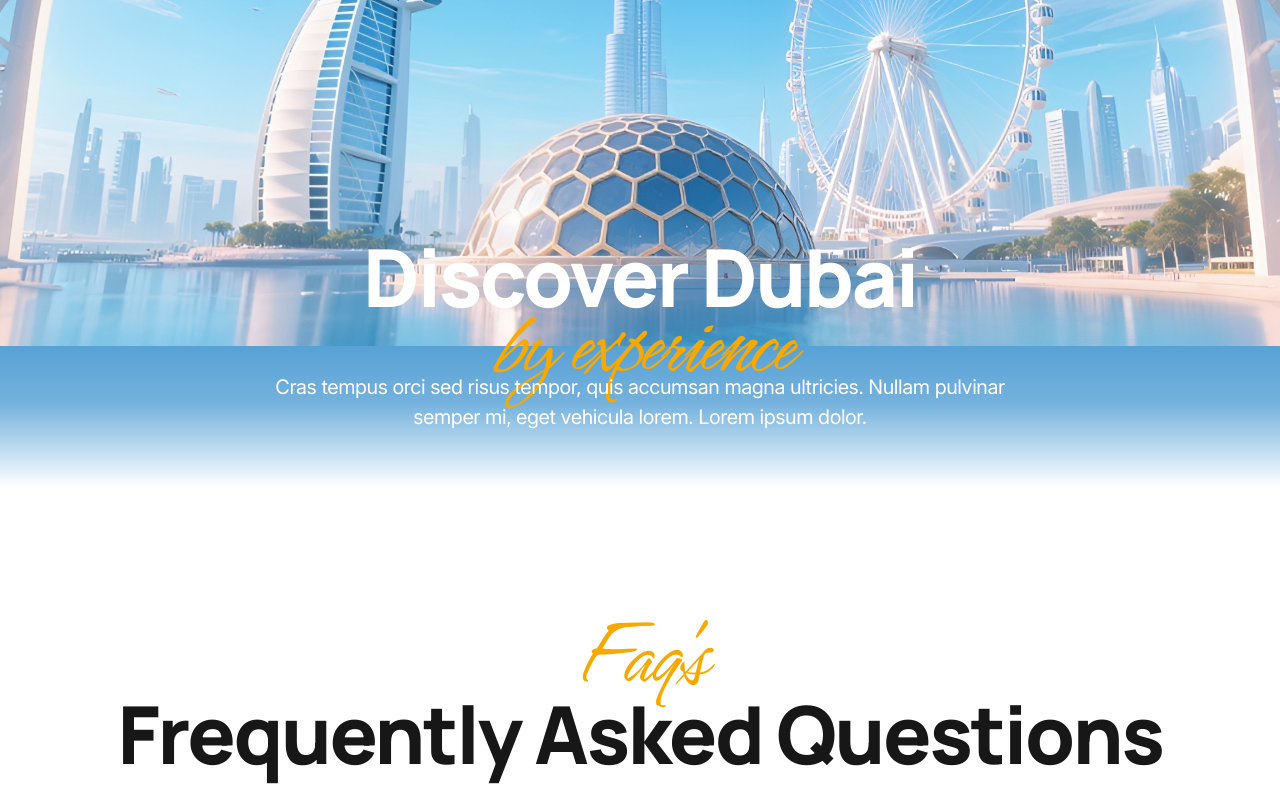
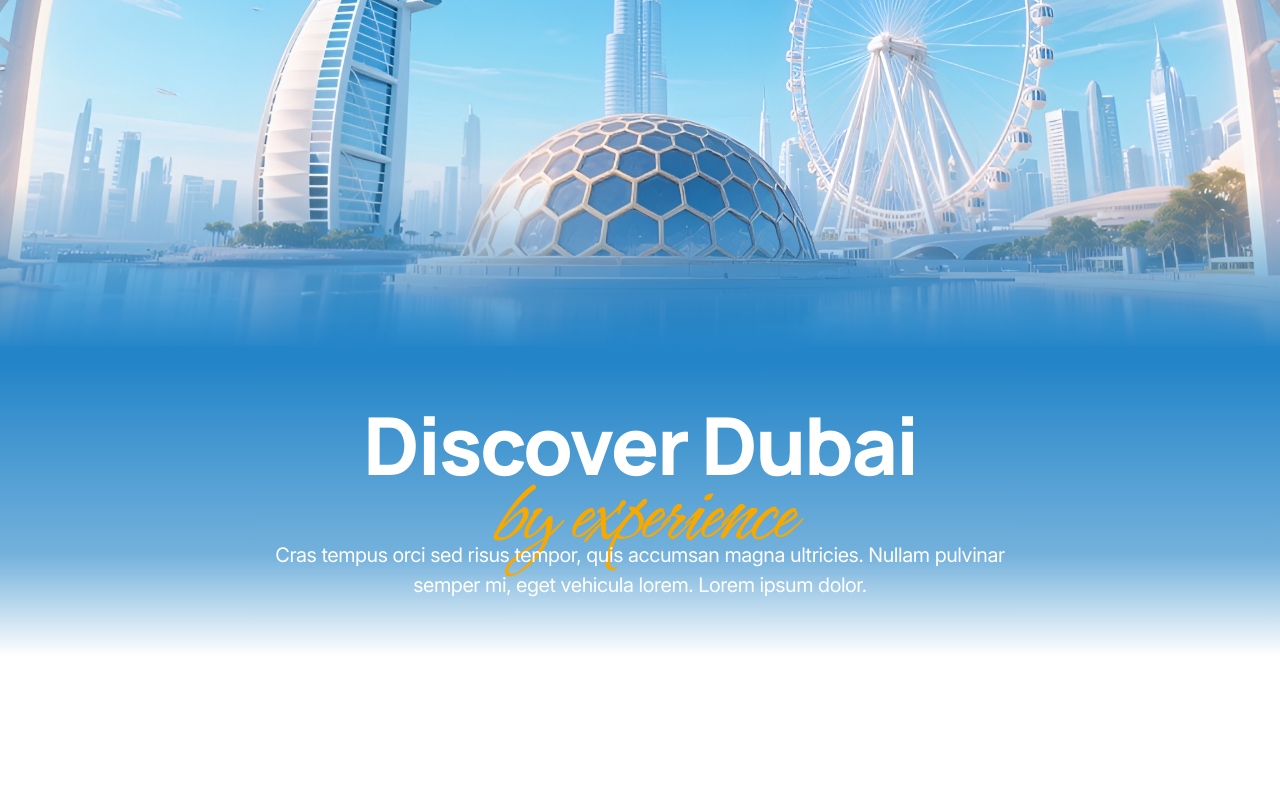
Before and after one commit to AdeelTahir-SE/TRAVI---AI-powered-travel-news-app, a Next.js app: page / in a window 1280 px wide. Shown: the part 428-1214 px from the top of the page. Built offline with nearby package versions, Linux system fonts and the light colour scheme.

Commit message:
refactor(hero-section): improve layout structure and gradient styling
Replace blur background with linear gradient and restructure content container for better maintainability

```diff
--- a/src/components/hero-section.tsx
+++ b/src/components/hero-section.tsx
@@ -9,17 +9,17 @@ export default function HeroSection() {
         className="w-full h-full md:h-fit object-cover md:object-contain relative top-[69px] sm:top-[53px] z-10"
         alt=""
       />
+      <div className="bg-[linear-gradient(to_bottom,rgba(35,132,200,0)_0%,rgba(35,132,200,0)_0%,#2384C8_100%)] h-[168px] w-full relative bottom-[109px]  z-20"></div>
+
       <section className="flex flex-col items-center justify-center relative z-20 bottom-14 ">
-        <div className="background-blue-gradient blur-[64px] min-h-full"></div>
-
+        <div className="relative flex flex-col items-center justify-center z-10">
           <h1 className="heading-2 text-white">Discover Dubai</h1>
           <h2 className="stylish-yellow-text ">by experience</h2>
           <p className="text-white px-[38px]  sm:px-[60px] md:px-[160px] lg:px-[240px] 2xl:px-[480px] font-inter font-normal text-[20px] leading-[30px] tracking-[-0.02em] text-center">
             Cras tempus orci sed risus tempor, quis accumsan magna ultricies.
             Nullam pulvinar semper mi, eget vehicula lorem. Lorem ipsum dolor.
           </p>
-
-        <div></div>
+        </div>
       </section>
       <h1></h1>
     </section>
```
Lines whose indentation alone changed are shown as unchanged.
